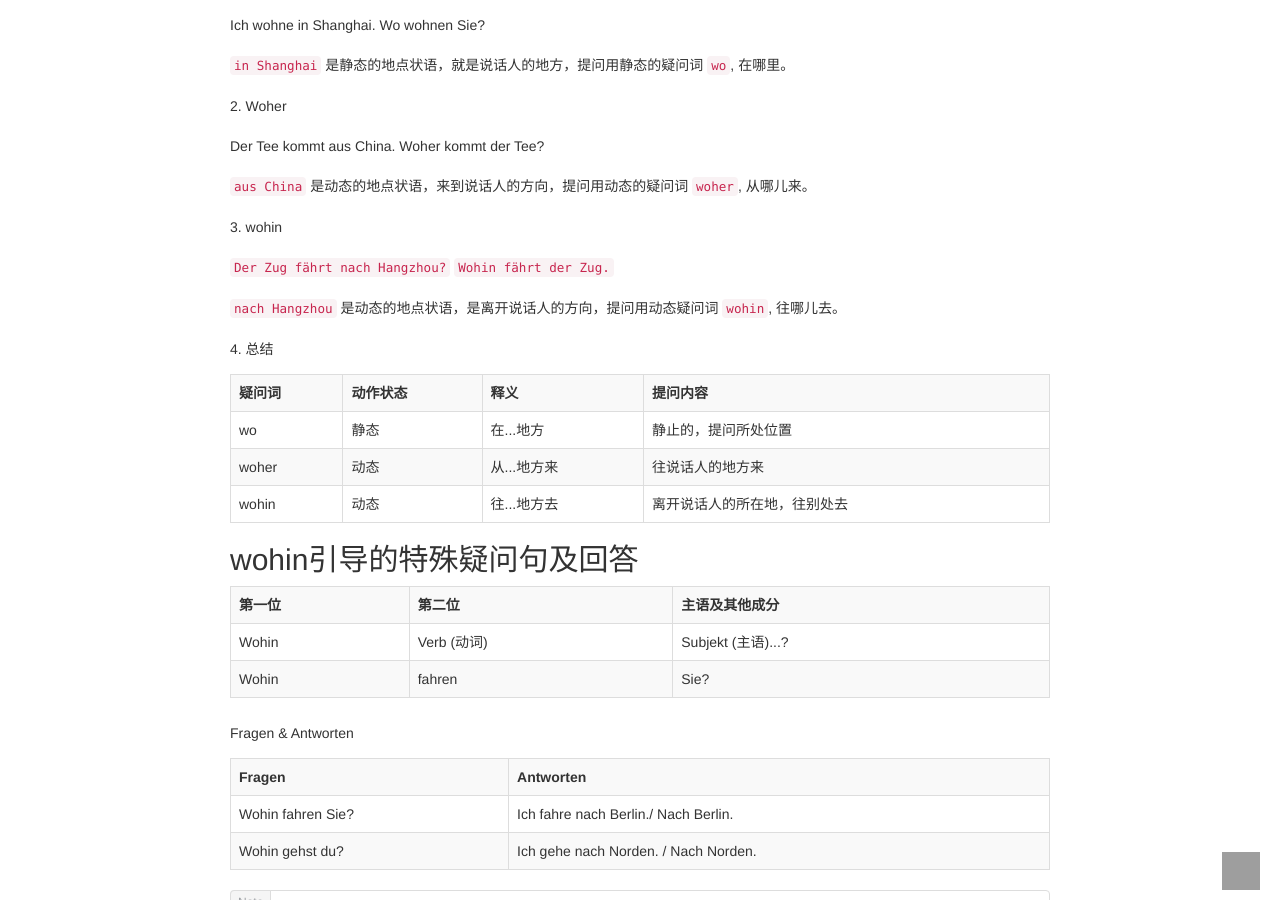
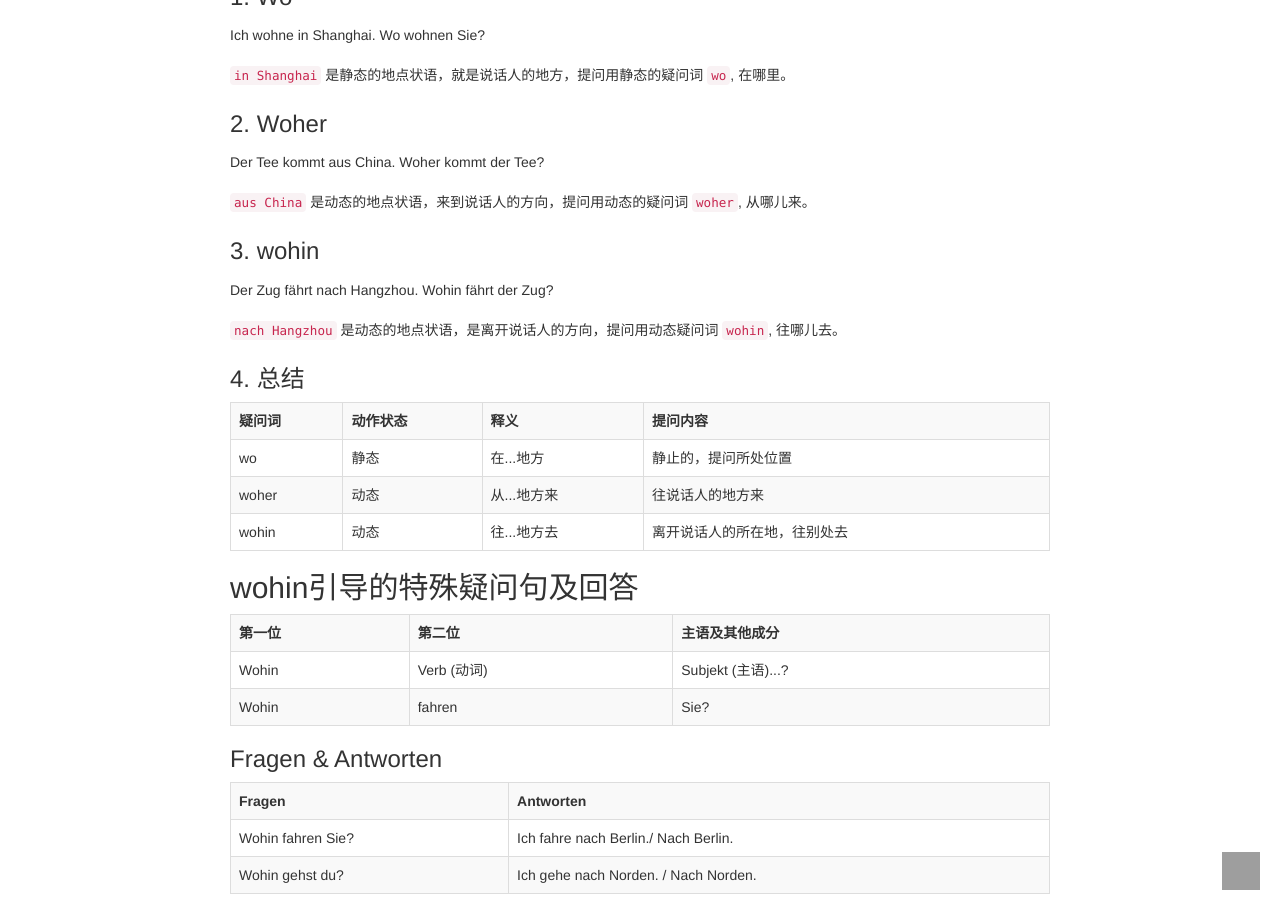
Before and after one commit to Frederick-S/GermanGarden, a Jekyll site: the page built from _posts/Passwort Deutsch/A1/2013-06-11-lektion-1-4.html, in a window 1280 px wide and 900 px high, scrolled down 3180 px. Built offline with Jekyll 4.4.1, drawn with Linux system fonts in a browser that asks for light colours; nearby versions of some CDN libraries; comment, search, counter and statistics services are not loaded; grey boxes are pictures that could not be loaded.

Commit message:
Update Lektion 6

```diff
--- a/_posts/Passwort Deutsch/A1/2013-06-02-lektion-1-3.html
+++ b/_posts/Passwort Deutsch/A1/2013-06-02-lektion-1-3.html
@@ -5,9 +5,7 @@ excerpt: 六大洲和国家名称介绍
 tags: ['Passwort Deutsch', 'Passwort Deutsch A1', 'Passwort Deutsch A1 Lektion 1']
 ---
 <h2>词汇讲解</h2>
-<p>
-    Die sechs Kontinente 六大洲
-</p>
+<h3>Die sechs Kontinente 六大洲</h3>
 <ul class="item-list">
     <li>Afrika 非洲</li>
     <li>Amerika 美洲</li>
--- a/_posts/Passwort Deutsch/A1/2013-06-11-lektion-1-4.html
+++ b/_posts/Passwort Deutsch/A1/2013-06-11-lektion-1-4.html
@@ -5,9 +5,7 @@ excerpt: wo, woher, wohin 引导的特殊疑问句及回答
 tags: ['Passwort Deutsch', 'Passwort Deutsch A1', 'Passwort Deutsch A1 Lektion 1']
 ---
 <h2>wo引导的特殊疑问句</h2>
-<p>
-    句序
-</p>
+<h3>句序</h3>
 <table class="table table-bordered table-striped table-hover">
     <tbody>
         <tr>
@@ -22,9 +20,7 @@ tags: ['Passwort Deutsch', 'Passwort Deutsch A1', 'Passwort Deutsch A1 Lektion 1
         </tr>
     </tbody>
 </table>
-<p>
-    示例
-</p>
+<h3>示例</h3>
 <table class="table table-bordered table-striped table-hover">
     <tbody>
         <tr>
@@ -54,9 +50,7 @@ tags: ['Passwort Deutsch', 'Passwort Deutsch A1', 'Passwort Deutsch A1 Lektion 1
         </tr>
     </tbody>
 </table>
-<p>
-    Fragen &amp; Antworten
-</p>
+<h3>Fragen &amp; Antworten</h3>
 <table class="table table-bordered table-striped table-hover">
     <tbody>
         <tr>
@@ -74,9 +68,7 @@ tags: ['Passwort Deutsch', 'Passwort Deutsch A1', 'Passwort Deutsch A1 Lektion 1
     </tbody>
 </table>
 <h2>针对wo提问的一般疑问句</h2>
-<p>
-    句序 & 示例
-</p>
+<h3>句序 &amp; 示例</h3>
 <table class="table table-bordered table-striped table-hover">
     <tbody>
         <tr>
@@ -93,9 +85,7 @@ tags: ['Passwort Deutsch', 'Passwort Deutsch A1', 'Passwort Deutsch A1 Lektion 1
         </tr>
     </tbody>
 </table>
-<p>
-    Fragen &amp; Antworten
-</p>
+<h3>Fragen &amp; Antworten</h3>
 <table class="table table-bordered table-striped table-hover">
     <tbody>
         <tr>
@@ -120,9 +110,7 @@ tags: ['Passwort Deutsch', 'Passwort Deutsch A1', 'Passwort Deutsch A1 Lektion 1
     <li>在德语中，大多数以字母 <code>-e</code> 结尾的单词都是阴性，复数多为 <code>-n</code>, 但不绝对</li>
 </ul>
 <h2>woher引导的特殊疑问句</h2>
-<p>
-    句序
-</p>
+<h3>句序</h3>
 <table class="table table-bordered table-striped table-hover">
     <tbody>
         <tr>
@@ -137,9 +125,7 @@ tags: ['Passwort Deutsch', 'Passwort Deutsch A1', 'Passwort Deutsch A1 Lektion 1
         </tr>
     </tbody>
 </table>
-<p>
-    示例
-</p>
+<h3>示例</h3>
 <table class="table table-bordered table-striped table-hover">
     <tbody>
         <tr>
@@ -164,9 +150,7 @@ tags: ['Passwort Deutsch', 'Passwort Deutsch A1', 'Passwort Deutsch A1 Lektion 1
         </tr>
     </tbody>
 </table>
-<p>
-    Fragen &amp; Antworten
-</p>
+<h3>Fragen &amp; Antworten</h3>
 <table class="table table-bordered table-striped table-hover">
     <tbody>
         <tr>
@@ -184,9 +168,7 @@ tags: ['Passwort Deutsch', 'Passwort Deutsch A1', 'Passwort Deutsch A1 Lektion 1
     </tbody>
 </table>
 <h2>针对woher提问的一般疑问句</h2>
-<p>
-    句序 &amp; 示例
-</p>
+<h3>句序 &amp; 示例</h3>
 <table class="table table-bordered table-striped table-hover">
     <tbody>
         <tr>
@@ -199,9 +181,7 @@ tags: ['Passwort Deutsch', 'Passwort Deutsch A1', 'Passwort Deutsch A1 Lektion 1
         </tr>
     </tbody>
 </table>
-<p>
-    Fragen &amp; Antworten
-</p>
+<h3>Fragen &amp; Antworten</h3>
 <table class="table table-bordered table-striped table-hover">
     <tbody>
         <tr>
@@ -263,36 +243,28 @@ tags: ['Passwort Deutsch', 'Passwort Deutsch A1', 'Passwort Deutsch A1 Lektion 1
     <code>vielleicht</code> 可能性比较低，只有20%~30%左右，用时需注意。
 </p>
 <h2>语法讲堂</h2>
-<p>
-    1. Wo
-</p>
+<h3>1. Wo</h3>
 <p>
     Ich wohne in Shanghai. Wo wohnen Sie?
 </p>
 <p>
     <code>in Shanghai</code> 是静态的地点状语，就是说话人的地方，提问用静态的疑问词 <span class="red"><code>wo</code></span>, 在哪里。
 </p>
-<p>
-    2. Woher
-</p>
+<h3>2. Woher</h3>
 <p>
     Der Tee kommt aus China. Woher kommt der Tee?
 </p>
 <p>
     <code>aus China</code> 是动态的地点状语，来到说话人的方向，提问用动态的疑问词 <span class="red"><code>woher</code></span>, 从哪儿来。
 </p>
+<h3>3. wohin</h3>
 <p>
-    3. wohin
-</p>
-<p>
-    <code>Der Zug fährt nach Hangzhou?</code> <code>Wohin fährt der Zug.</code>
+    Der Zug fährt nach Hangzhou. Wohin fährt der Zug?
 </p>
 <p>
     <code>nach Hangzhou</code> 是动态的地点状语，是离开说话人的方向，提问用动态疑问词 <span class="red"><code>wohin</code></span>, 往哪儿去。
 </p>
-<p>
-    4. 总结
-</p>
+<h3>4. 总结</h3>
 <table class="table table-bordered table-striped table-hover">
     <tbody>
         <tr>
@@ -341,9 +313,7 @@ tags: ['Passwort Deutsch', 'Passwort Deutsch A1', 'Passwort Deutsch A1 Lektion 1
         </tr>
     </tbody>
 </table>
-<p>
-    Fragen &amp; Antworten
-</p>
+<h3>Fragen &amp; Antworten</h3>
 <table class="table table-bordered table-striped table-hover">
     <tbody>
         <tr>
@@ -368,9 +338,7 @@ tags: ['Passwort Deutsch', 'Passwort Deutsch A1', 'Passwort Deutsch A1 Lektion 1
         </ul>
     </p>
 </div>
-<p>
-    die Schweiz (瑞士) 的特殊性
-</p>
+<h3>die Schweiz (瑞士) 的特殊性</h3>
 <table class="table table-bordered table-striped table-hover">
     <tbody>
         <tr>
--- a/_posts/Passwort Deutsch/A1/2013-06-12-lektion-1-5.html
+++ b/_posts/Passwort Deutsch/A1/2013-06-12-lektion-1-5.html
@@ -20,13 +20,13 @@ tags: ['Passwort Deutsch', 'Passwort Deutsch A1', 'Passwort Deutsch A1 Lektion 1
         例如，火车 <code>Zug</code>, 阳性 (<code>der</code>), 代词用 <code>er</code>, 所有阳性名词指示代词均用 <code>er</code>。
     </p>
     <p>
-        这就不同于中英文中根据自然属性来选择合适的代词，德语中代词一律按照名词的语法属性 (即词性与单复数)选用。
+        这就不同于中英文中根据自然属性来选择合适的代词，德语中代词一律按照名词的语法属性 (即词性与单复数) 选用。
     </p>
     </p>
 </div>
 <h2>词汇补充</h2>
 <p>
-    1. die Situation -en 情景
+    1. die Situation, -en 情景
 </p>
 <p>
     以 <code>-tion</code>, <code>-ssion</code>, <code>-sion</code> 结尾的单词都是阴性 (die), 有复数也都为 <code>-en</code>。
@@ -60,7 +60,7 @@ tags: ['Passwort Deutsch', 'Passwort Deutsch A1', 'Passwort Deutsch A1 Lektion 1
     </p>
 </div>
 <p>
-    5. der Urlaub -e 假期 / machen Vt. 做
+    5. der Urlaub, -e 假期 / machen Vt. 做
 </p>
 <div class="note">
     <p>
```
Also changed, not shown: _posts/Passwort Deutsch/A1/2013-06-12-lektion-1-6.html (+18 -33 lines).
